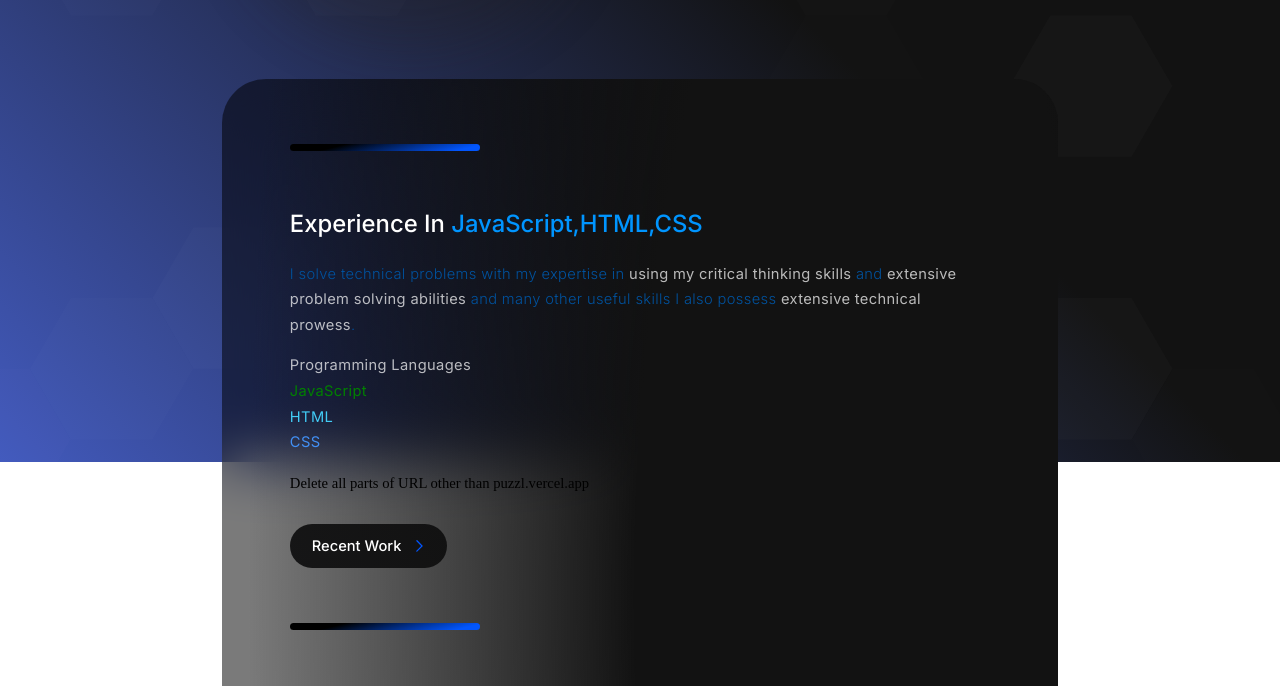
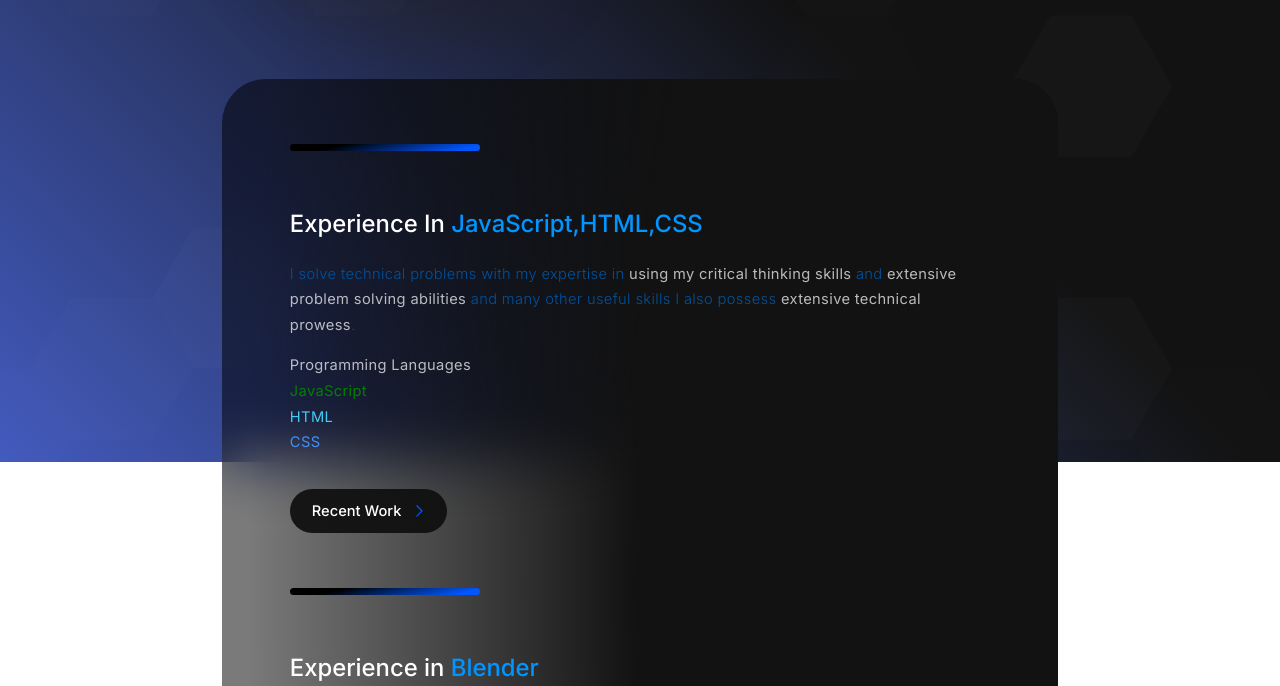
Before and after one commit to SPS1010/Project-Beta, a plain HTML site: page index.html in a window 1280 px wide. Shown: the part 338-1024 px from the top of the page. Drawn offline with Linux system fonts and the light colour scheme.

Commit message:
Update index.html

```diff
--- a/index.html
+++ b/index.html
@@ -77,12 +77,10 @@
                                 </strong>
                             </span>
                         </p>
-                        <p>
-                            Delete all parts of URL other than puzzl.vercel.app
-                        </p>
+
                         <ul id="buttons03" class="style1 buttons">
                             <li>
-                                <a href="puzzl.vercel.app" class="button n01">
+                                <a href="https://puzzl.vercel.app/" class="button n01">
                                     <svg>
                                         <use xlink:href="#icon-80dc50be409b6c0a58c1f62335c07e7d"></use>
                                     </svg>
```
